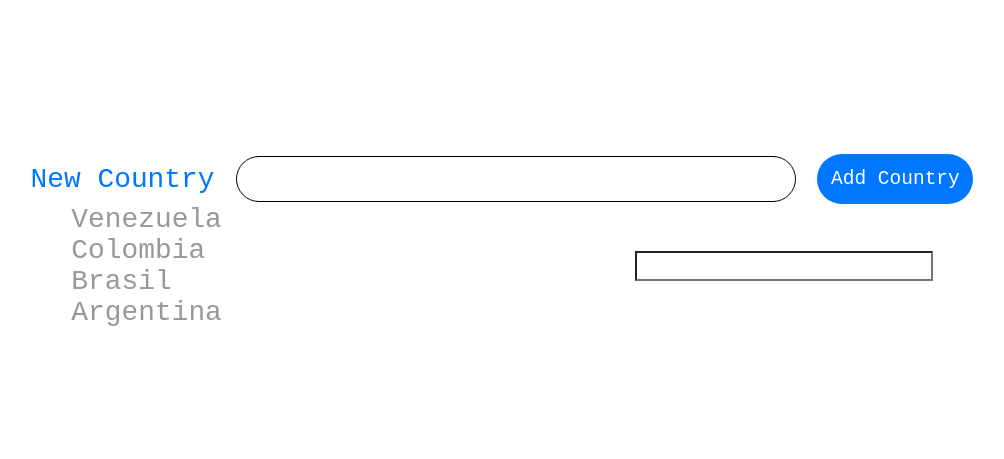
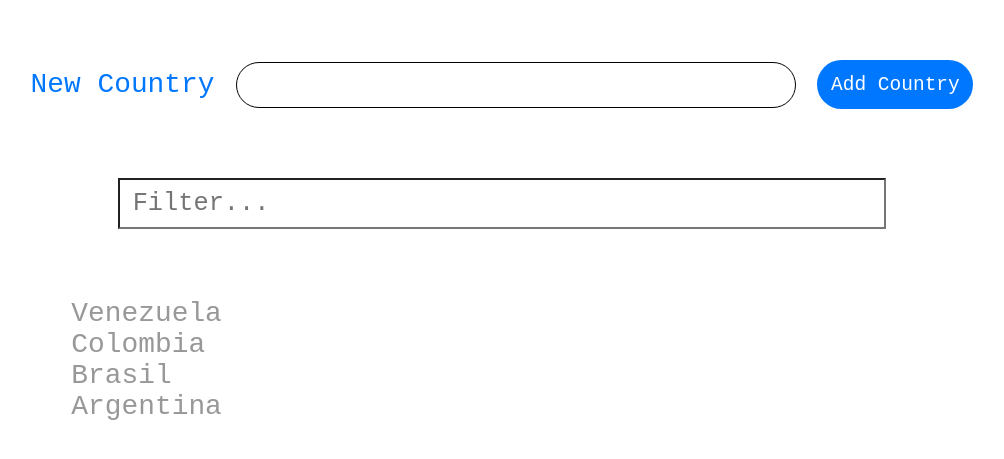
Before and after one commit to josuehoenicka/wanderlist, an Angular app: page / in a window 1280 px wide. Shown: the part 159-618 px from the top of the page, without its empty margins (138-1142 px from the left). Built offline with nearby package versions, Linux system fonts and the light colour scheme.

Commit message:
update: date 13

```diff
--- a/src/app/app.component.html
+++ b/src/app/app.component.html
@@ -4,18 +4,18 @@
     (newItemEvent)="addNewCountry($event)"
     [label]="'Country'" [className]="'classname'">
   </app-form-new-item>
+  <div class="form-container">
+    <input type="text" class="form-control" placeholder="Filter..." [(ngModel)]="criterion"/>
+  </div>
   </header>
   <main>
     <ul>
       <app-countries
-        *ngFor="let wl of wanderlist"
+        *ngFor="let wl of (wanderlist | filter:criterion)"
         (countryClickedEvent)="onCountryClicked($event)"
         [wl]="wl" [selection]="selection">
       </app-countries>
     </ul>
-    <input type="text"
-      (keypress)="onSearch()"
-    >
     <div *ngIf="selection">
       <p>Your city is: {{selection}}</p>
       <app-button
--- a/src/app/app.component.scss
+++ b/src/app/app.component.scss
@@ -8,6 +8,18 @@
   padding: 0 10em;
 }
 
+.form-container {
+  display: flex;
+  justify-content: center;
+  margin: 3em 0;
+}
+
+.form-control {
+  width: 60vw;
+  height: 2em;
+  padding: 0 0.5em;
+}
+
 main {
   display: flex;
   width: 100vw;
--- a/src/app/app.component.ts
+++ b/src/app/app.component.ts
@@ -10,6 +10,7 @@ export class AppComponent {
   wanderlist = ['Venezuela', 'Colombia', 'Brasil', 'Argentina']
   title = 'wanderlist';
   selection!: string;
+  criterion = '';
 
   onCountryClicked(country: string): void {
     this.selection = country;
--- a/src/app/app.module.ts
+++ b/src/app/app.module.ts
@@ -1,18 +1,19 @@
 import { NgModule } from '@angular/core';
 import { FormsModule } from '@angular/forms';
 import { BrowserModule } from '@angular/platform-browser';
-
 import { AppComponent } from './app.component';
 import { ButtonComponent } from './button/button.component';
 import { FormNewItemComponent } from './form-new-item/form-new-item.component';
 import { CountriesComponent } from './countries/countries.component';
+import { FilterPipe } from './pipes/filter.pipe';
 
 @NgModule({
   declarations: [
     AppComponent,
     ButtonComponent,
     FormNewItemComponent,
-    CountriesComponent
+    CountriesComponent,
+    FilterPipe
   ],
   imports: [
     BrowserModule,
--- a/src/app/countries/countries.component.ts
+++ b/src/app/countries/countries.component.ts
@@ -6,7 +6,7 @@ import { ChangeDetectionStrategy, Component, EventEmitter, Input, Output } from
       <li
         (click)="onCountryClicked(wl)"
         [ngClass]="{'selected': wl === selection, 'disabled': wl !== selection}">
-        {{wl}}
+        {{wl | titlecase}}
       </li>
   `,
   styleUrls: ['./countries.component.scss'],
--- /dev/null
+++ b/src/app/pipes/filter.pipe.ts
@@ -0,0 +1,19 @@
+import { Pipe, PipeTransform } from '@angular/core';
+
+@Pipe({
+  name: 'filter'
+})
+export class FilterPipe implements PipeTransform {
+
+  transform(value: string[], arg: string): string[]{
+    if(!arg) return value;
+    let result: string[] = []
+    for(let v of value){
+      if(v.toLowerCase().indexOf(arg.toLowerCase()) > -1) {
+        result = [...result, v]
+      }
+    }
+    return result;
+  }
+
+}
```
Also changed, not shown: 1 other file (tests, documents, lock files or other folders).
